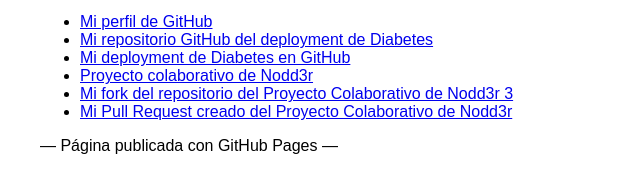
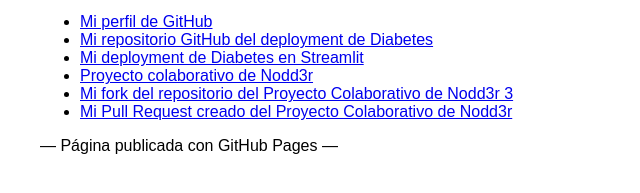
Before and after one commit to jmfaner/jmfaner.github.io, a plain HTML site: page index.html in a window 1280 px wide. Shown: the part 153-346 px from the top of the page, 0-640 px from the left. Drawn offline with Linux system fonts and the light colour scheme.

Commit message:
Update index.html
cambio descripción del deployment de diabetes ya que me había equivocado habiendo puesto GitHub cuando debía ser Streamlit

```diff
--- a/index.html
+++ b/index.html
@@ -11,7 +11,7 @@
   <ul>
     <li><a href="https://github.com/jmfaner">Mi perfil de GitHub</a></li>
     <li><a href="https://github.com/jmfaner/Deployment_diabetes">Mi repositorio GitHub del deployment de Diabetes</a></li>
-    <li><a href="https://jmfaner-deployment-diabetes-app-streamlit-jbnc7o.streamlit.app/">Mi deployment de Diabetes en GitHub</a></li>
+    <li><a href="https://jmfaner-deployment-diabetes-app-streamlit-jbnc7o.streamlit.app/">Mi deployment de Diabetes en Streamlit</a></li>
     <li><a href="https://github.com/nodd3r/pruba_alumnos_git">Proyecto colaborativo de Nodd3r</a></li>
     <li><a href="https://github.com/jmfaner/pruba_alumnos_git">Mi fork del repositorio del Proyecto Colaborativo de Nodd3r 3</a></li>
     <li><a href="https://github.com/nodd3r/pruba_alumnos_git/pull/3">Mi Pull Request creado del Proyecto Colaborativo de Nodd3r</a></li>
```
